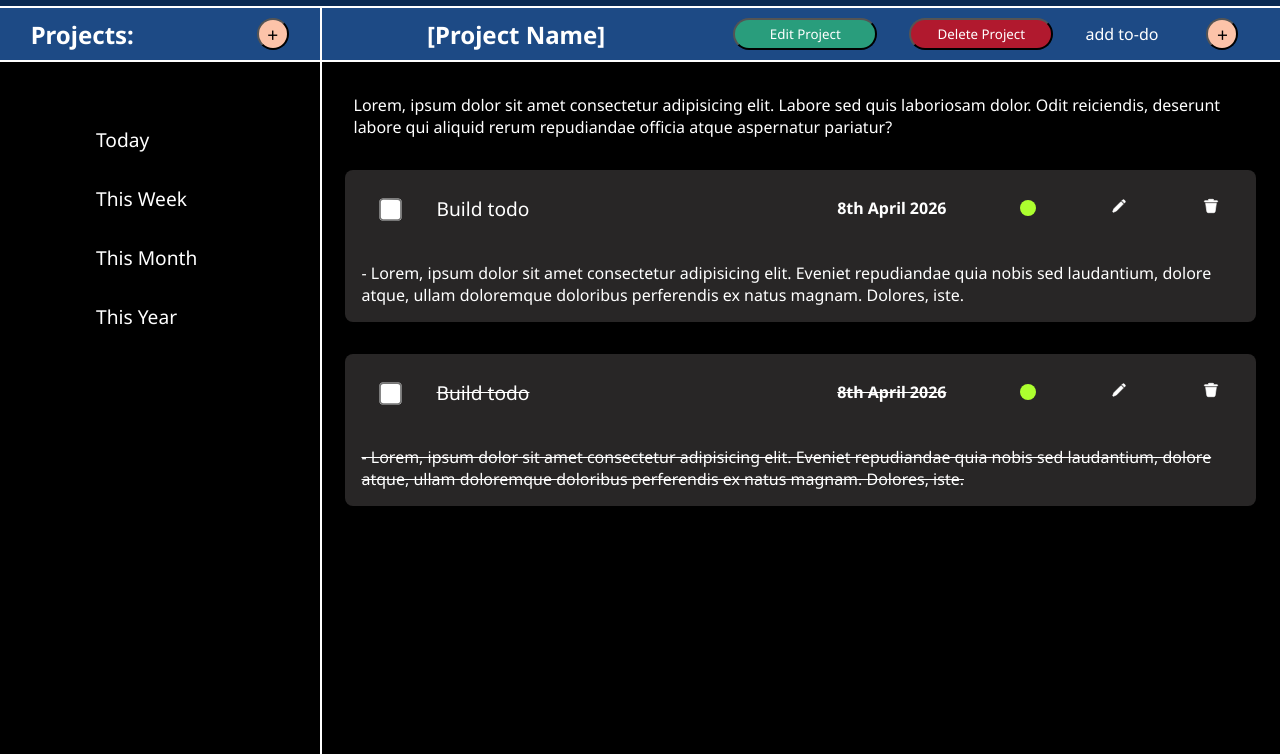
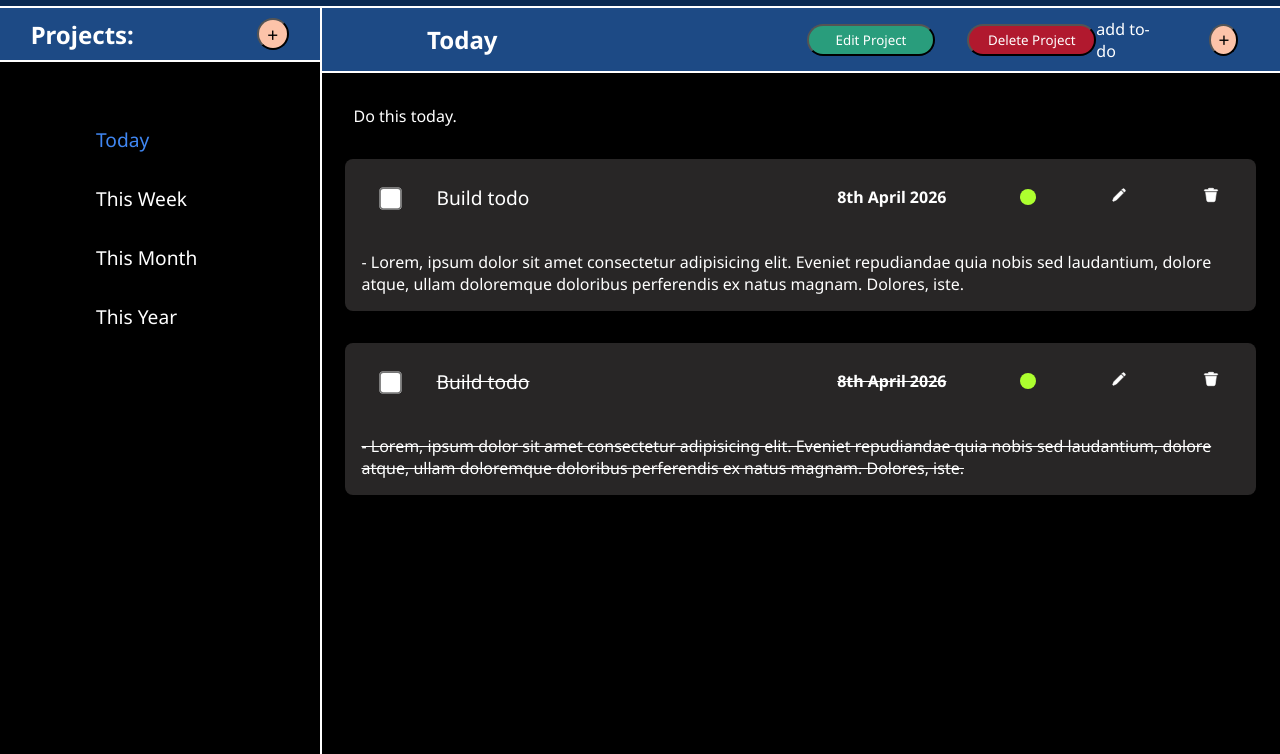
Before and after one commit to KanishqVerma/todo-app, a website built with webpack: page src/template.html in a window 1280 px wide. Shown: the part 56-810 px from the top of the page. Built offline with nearby package versions, Linux system fonts and the light colour scheme.

Commit message:
Add dynamic rendering sidebar and title for content

```diff
--- a/src/logic.js
+++ b/src/logic.js
@@ -115,10 +115,10 @@ export function todoController(){
         currentProjectId = id;
     }
 
-    addProject("Today", "Do this today");
-    addProject("This Week", "Finish by the end of the week");
-    addProject("This Month", "To be completed by the end of the month");
-    addProject("This Year", "Yearly evaluation here");
+    addProject("Today", "Do this today.");
+    addProject("This Week", "Finish by the end of the week.");
+    addProject("This Month", "To be completed by the end of the month.");
+    addProject("This Year", "Yearly evaluation here.");
     defaultProjectId.push(projectArray[0].id);
     defaultProjectId.push(projectArray[1].id);
     defaultProjectId.push(projectArray[2].id);
--- a/src/styles.css
+++ b/src/styles.css
@@ -51,6 +51,10 @@ body{
 .main-content-title{
     display: flex;
     align-items: center;
+}
+
+.main-content-title h2{
+    width: 30%;
 }
 
 .edit-project{
@@ -126,6 +130,7 @@ body{
 
 .project-list li:hover{
     color: var(--primary-blue);
+    cursor: pointer;
 }
 
 .project-list li:active{
@@ -153,6 +158,7 @@ body{
 
 .project-description{
     padding: 2rem 2rem 1rem 2rem;
+    align-self: flex-start;
 }
 
 .main-content-card{
@@ -380,3 +386,7 @@ body{
     background-color: #000000;
     color: white;
 }
+
+.active-project{
+    color: var(--primary-blue)
+}
--- a/src/template.html
+++ b/src/template.html
@@ -18,16 +18,13 @@
             </div>
             <div class="project-list">
                 <ul>
-                    <li>Today</li>
-                    <li>This Week</li>
-                    <li>This Month</li>
-                    <li>This Year</li>
+                    <!-- dynamic rendering -->
                 </ul>
             </div>
         </div>
         <div class="main-content">
             <div class="main-content-title">
-                <h2>[Project Name]</h2>
+                <h2></h2>
                 <button class="edit-project">
                     Edit Project
                 </button>
--- a/src/ui.js
+++ b/src/ui.js
@@ -1,36 +1,83 @@
 'use strict'
 
 export function userInterface(controller){
+    const projectList = document.querySelector(".project-list ul");
+
     function renderProjects(){
         const projectArray = controller.returnProjectArray();
+        const currentProject = controller.getCurrentProject();
+
+        projectList.innerHTML = "";
+
+        projectArray.forEach((project) => {
+            const li = document.createElement("li");
+            li.textContent = project.name;
+
+            li.dataset.id = project.id;
+
+            if (project.id === currentProject.id){
+                li.classList.add("active-project");
+            }
+            projectList.appendChild(li);
+        });
+        renderProjectTitleAndDescription(currentProject);
+        renderProjectTodo(currentProject);
+    }
+
+
+    function renderProjectTitleAndDescription(currentProject){
+        const title = document.querySelector(".main-content-title h2");
+        title.textContent = currentProject.name;
+        const description = document.querySelector(".project-description");
+        description.textContent = currentProject.description;
+    }
+
+
+    function renderProjectTodo(currentProject){
 
     }
 
+
+    projectList.addEventListener("click", (e) => {
+        const clickedLi = e.target.closest("li" );
+        if (!clickedLi){
+            return;
+        }
+        const id = clickedLi.dataset.id;
+
+        controller.setCurrentProjectId(id);
+        renderProjects();
+    });
+
+
+
     function addProjectDialog(){
         const projectDialog = document.querySelector(".project-dialog");
+        const cancelButton = document.querySelector(".dialog-cancel-project");
+        const form = document.querySelector(".project-form");
         projectDialog.showModal();
 
-        const cancelButton = document.querySelector(".dialog-cancel-project");
-        cancelButton.addEventListener("click", () => {
-            projectDialog.close();
-        });
 
-        const form = document.querySelector(".project-form");
+        cancelButton.onclick = () => projectDialog.close();
+
         form.addEventListener("submit", (e) => {
             e.preventDefault();
 
             const title = document.querySelector("#dialog-project-title").value;
             const description = document.querySelector("#dialog-project-description").value;
 
-            console.log("Project: ", title, description);
+            controller.addProject(title, description);
+
             form.reset();
             projectDialog.close();
+
+
+            renderProjects();
         });
-
     }
 
     const addProjectButton = document.querySelector(".add-project-button");
     addProjectButton.addEventListener("click", addProjectDialog);
+
+    renderProjects();
 }
-
-userInterface();
```
